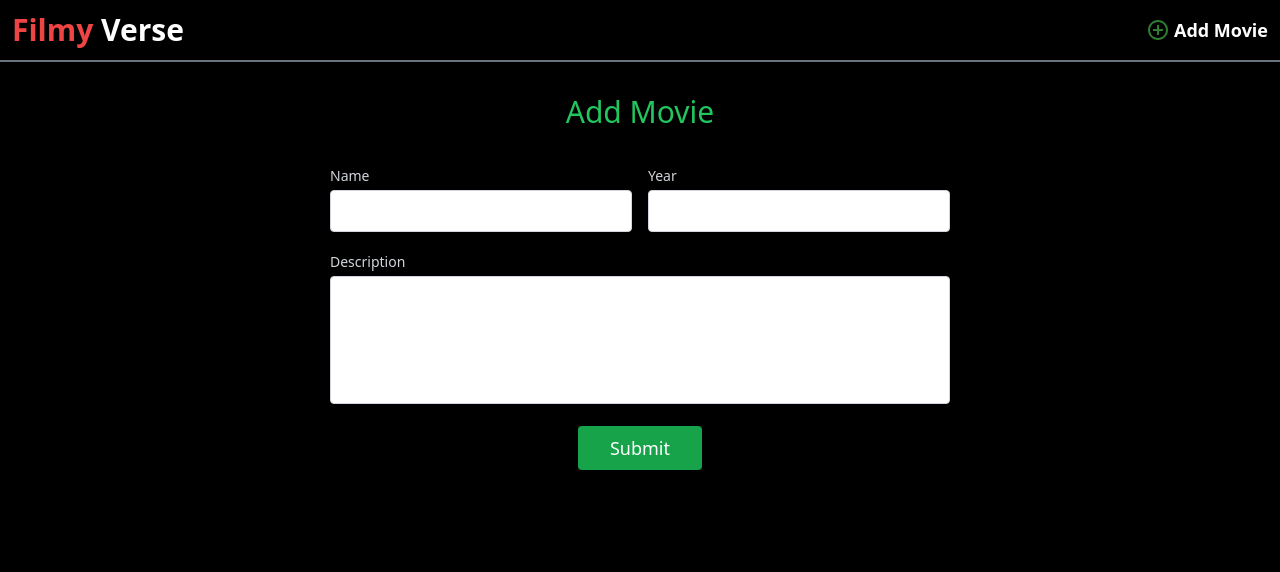
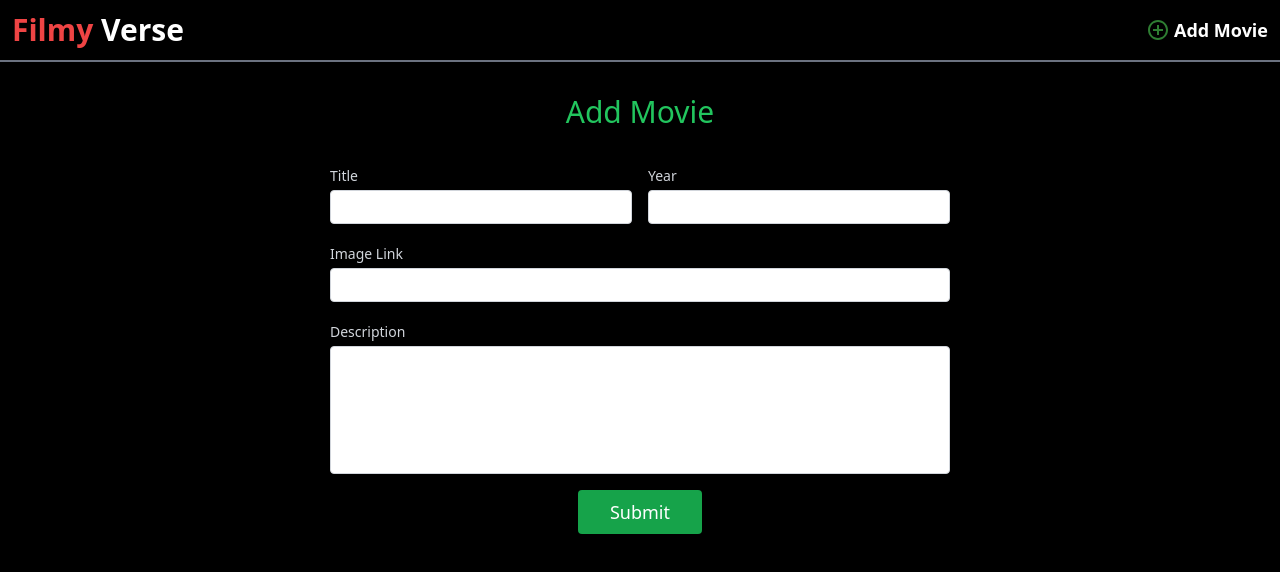
Before and after one commit to gladythomas/MoviesRevue, a React (Create React App) app: page /addmovie in a window 1280 px wide. Shown: the top 572 px of the page. Built offline with nearby package versions, Linux system fonts and the light colour scheme; the HTML template or start-up script is replaced by a standard one.

Commit message:
Added firebase and configured it. then added more functionalities to AddMovie component.finally the form for add movie was updated to firebase but was not working. Need to check

```diff
--- a/package.json
+++ b/package.json
@@ -10,6 +10,7 @@
     "@testing-library/jest-dom": "^5.16.5",
     "@testing-library/react": "^13.4.0",
     "@testing-library/user-event": "^13.5.0",
+    "firebase": "^9.22.1",
     "react": "^18.2.0",
     "react-dom": "^18.2.0",
     "react-loader-spinner": "^5.3.4",
@@ -17,6 +18,7 @@
     "react-scripts": "5.0.1",
     "react-stars": "^2.2.5",
     "sweet-alert": "^2.0.5",
+    "sweetalert": "^2.1.2",
     "web-vitals": "^2.1.4"
   },
   "scripts": {
--- a/src/components/AddMovie.js
+++ b/src/components/AddMovie.js
@@ -1,6 +1,41 @@
-import React from 'react'
+import React, { useState } from 'react'
+import {TailSpin} from 'react-loader-spinner';
+import {addDoc} from "firebase/firestore";
+import {moviesRef} from '../components/firebase/firebase';
+import swal from 'sweetalert';
 
 function AddMovie() {
+
+    const [form,setForm]=useState({
+        title:"",
+        year:"",
+        description:"",
+        image:""
+    });
+
+    const [loading,setLoading]=useState(false);
+
+    const addMovie =async ()=>{
+        try {
+
+            setLoading(true);
+            await addDoc(moviesRef,form);
+            swal({
+                title:"successfully Added",
+                icon:"success",
+                buttons:false,
+                timer:3000
+            })
+        } catch (error) {
+            swal({
+                title:error,
+                icon:error,
+                buttons:false,
+                timer:3000
+            })
+        }
+        setLoading(false);
+    }
     return (
         <>
             <section class="text-gray-300 body-font relative">
@@ -13,12 +48,14 @@ function AddMovie() {
                         <div class="flex flex-wrap -m-2">
                             <div class="p-2 w-1/2">
                                 <div class="relative">
-                                    <label for="name" class="leading-7 text-sm text-gray-300">Name</label>
+                                    <label for="name" class="leading-7 text-sm text-gray-300">Title</label>
                                     <input
                                         type="text"
                                         id="name"
                                         name="name"
-                                        class="w-full bg-white  rounded border border-gray-300 focus:border-indigo-500  focus:ring-2 focus:ring-indigo-200 text-base outline-none text-gray-700 py-1 px-3 leading-8 transition-colors duration-200 ease-in-out"
+                                        value={form.title}
+                                        onChange={(e)=>setForm({...form,title:e.target.value})}
+                                        class="w-full bg-white rounded border border-gray-300 focus:border-indigo-500 focus:bg-white focus:ring-2 focus:ring-indigo-200 h-45 text-base outline-none text-gray-700 py-1 px-3 resize-none leading-6 transition-colors duration-200 ease-in-out"
 
                                     />
                                 </div>
@@ -26,18 +63,41 @@ function AddMovie() {
                             <div class="p-2 w-1/2">
                                 <div class="relative">
                                     <label for="email" class="leading-7 text-sm text-gray-300">Year</label>
-                                    <input type="email" id="email" name="email"
-                                        class="w-full bg-white rounded border border-gray-300 focus:border-indigo-500 focus:bg-white focus:ring-2 focus:ring-indigo-200 text-base outline-none text-gray-700 py-1 px-3 leading-8 transition-colors duration-200 ease-in-out" />
+                                    <input
+                                    type="email"
+                                    id="email"
+                                    name="email"
+                                    value={form.year}
+                                    onChange={(e)=>setForm({...form,year:e.target.value})}
+                                    class="w-full bg-white rounded border border-gray-300 focus:border-indigo-500 focus:bg-white focus:ring-2 focus:ring-indigo-200 h-45 text-base outline-none text-gray-700 py-1 px-3 resize-none leading-6 transition-colors duration-200 ease-in-out" />
                                 </div>
                             </div>
                             <div class="p-2 w-full">
                                 <div class="relative">
+                                    <label for="message" class="leading-7 text-sm text-gray-300">Image Link</label>
+                                    <input
+                                    id="message"
+                                    name="message"
+                                    value={form.image}
+                                    onChange={(e)=>setForm({...form,image:e.target.value})}
+                                    class="w-full bg-white rounded border border-gray-300 focus:border-indigo-500 focus:bg-white focus:ring-2 focus:ring-indigo-200 h-45 text-base outline-none text-gray-700 py-1 px-3 resize-none leading-6 transition-colors duration-200 ease-in-out" />
+                                </div>
+                            </div>
+
+                            <div class="p-2 w-full">
+                                <div class="relative">
                                     <label for="message" class="leading-7 text-sm text-gray-300">Description</label>
-                                    <textarea id="message" name="message" class="w-full bg-white rounded border border-gray-300 focus:border-indigo-500 focus:bg-white focus:ring-2 focus:ring-indigo-200 h-32 text-base outline-none text-gray-700 py-1 px-3 resize-none leading-6 transition-colors duration-200 ease-in-out"></textarea>
+                                    <input
+                                    id="message"
+                                    name="message"
+                                    value={form.description}
+                                    onChange={(e)=>setForm({...form,description:e.target.value})}
+                                    class="w-full bg-white rounded border border-gray-300 focus:border-indigo-500 focus:bg-white focus:ring-2 focus:ring-indigo-200 h-32 text-base outline-none text-gray-700 py-1 px-3 resize-none leading-6 transition-colors duration-200 ease-in-out" />
                                 </div>
                             </div>
                             <div class="p-2 w-full">
-                                <button class="flex mx-auto text-white bg-green-600 border-0 py-2 px-8 focus:outline-none hover:bg-green-700 rounded text-lg">Submit</button>
+                                <button onClick={addMovie} class="flex mx-auto text-white bg-green-600 border-0 py-2 px-8 focus:outline-none hover:bg-green-700 rounded text-lg">{loading ? <TailSpin height={25} color="
+                                white"/> : 'Submit'}</button>
                             </div>
 
                         </div>
--- /dev/null
+++ b/src/components/firebase/firebase.js
@@ -0,0 +1,18 @@
+
+import { initializeApp } from "firebase/app";
+import {getFirestore, collection} from 'firebase/firestore';
+
+const firebaseConfig = {
+  apiKey: "AIzaSyAJc3t7cgHSb43bEiEzQrtJl1200USkxRs",
+  authDomain: "filmyverse-308c5.firebaseapp.com",
+  projectId: "filmyverse-308c5",
+  storageBucket: "filmyverse-308c5.appspot.com",
+  messagingSenderId: "1036641547606",
+  appId: "1:1036641547606:web:23a5a1f56b9b534beb92f7"
+};
+
+
+const app = initializeApp(firebaseConfig);
+export const db=getFirestore(app);
+export const moviesRef=collection(db,"movies");
+export default app;
```
Also changed, not shown: 1 other file (tests, documents, lock files or other folders).
